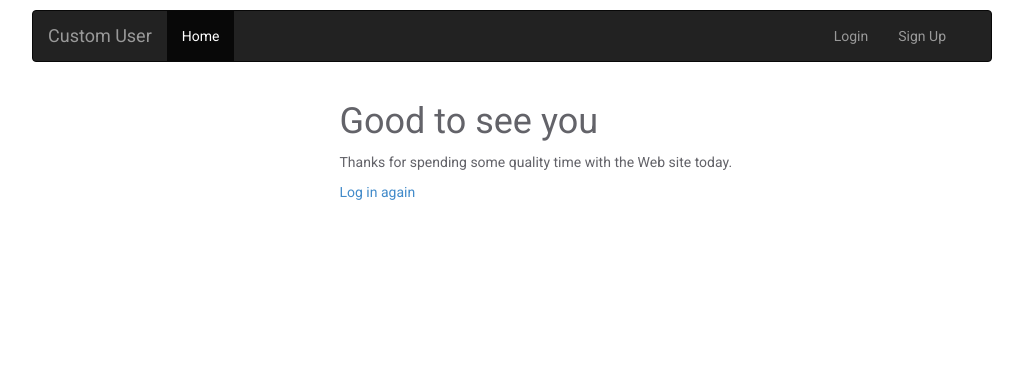
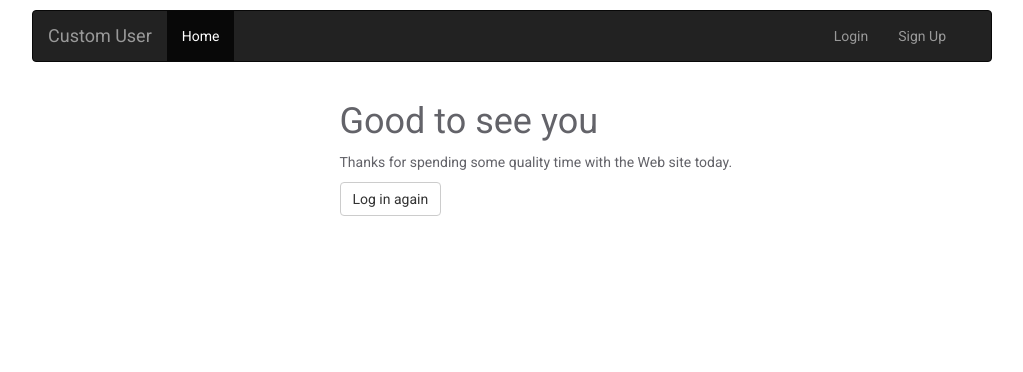
Before and after one commit to adroaldof/custom_user, a Django app: template templates/registration/loged_out.html in a window 1280 px wide; the page is wider, and only the part inside the window is pictured. Shown: the top 372 px of that part, without its empty margins (128-1151 px from the left). Run offline with Django 3.2, Linux system fonts and the light colour scheme; the template is opened without the code that fills it, so the values that code supplies are empty; parts of the project's set-up code (start-up, migrations or seed data) failed here and were passed over; some libraries are stand-ins or nearby versions.

Commit message:
Add class on logged out link page

```diff
--- a/templates/registration/loged_out.html
+++ b/templates/registration/loged_out.html
@@ -7,7 +7,7 @@
     <div class="col-lg-6 col-lg-offset-3">
       <h1>{% trans "Good to see you" %}</h1>
       <p>{% trans "Thanks for spending some quality time with the Web site today." %}</p>
-      <p><a href="{% url 'login' %}">{% trans 'Log in again' %}</a></p>
+      <p><a href="{% url 'login' %}"  class="btn btn-default btn-md">{% trans 'Log in again' %}</a></p>
     </div>
   </div>
 </div>
```
